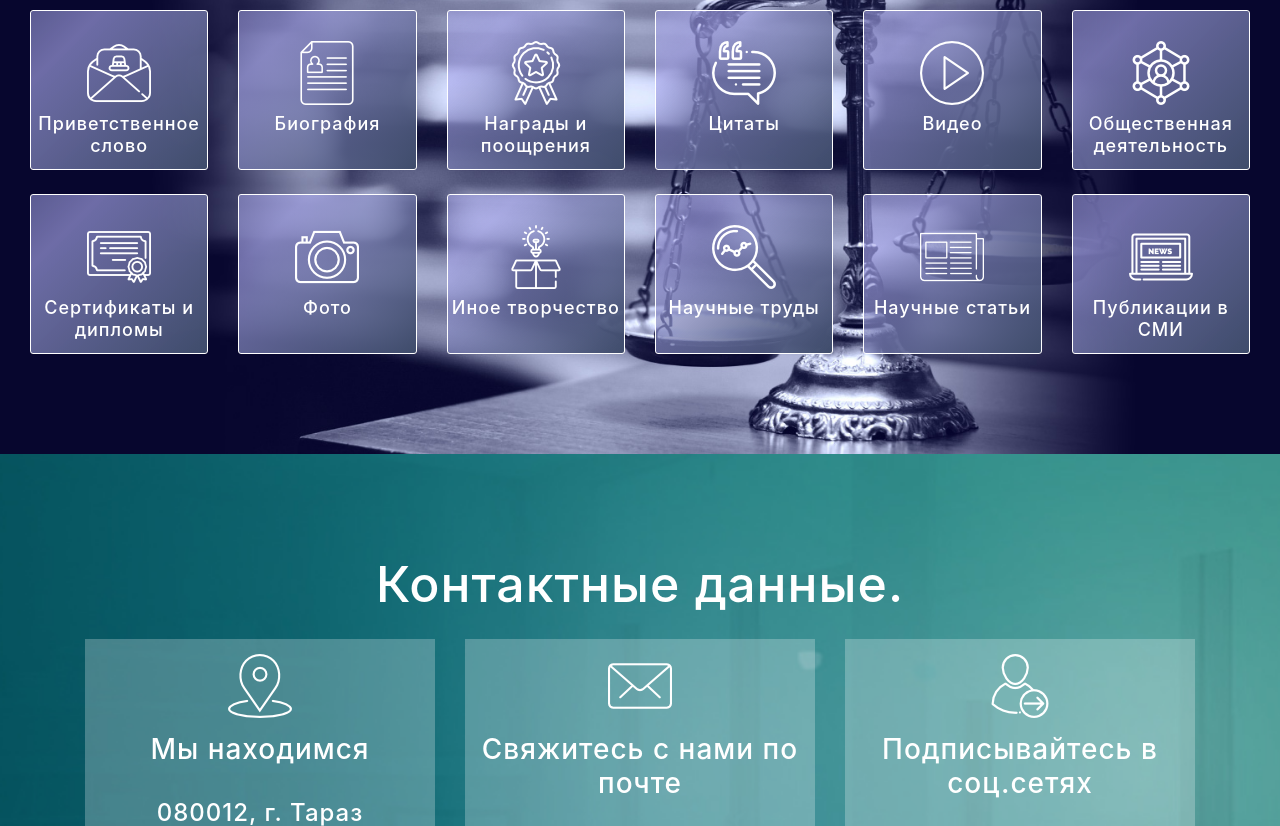
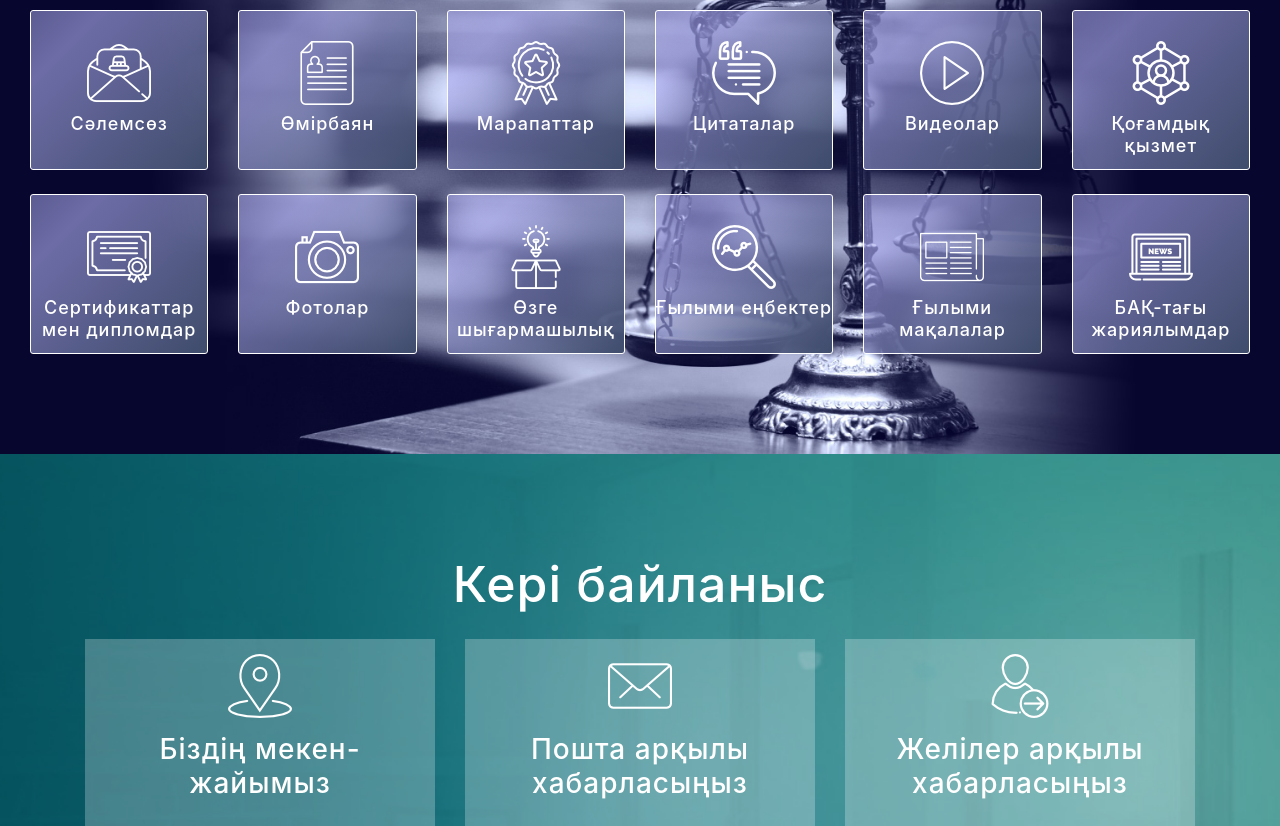
Before and after one commit to Mankunian/kz.maulenov.kz, a website with bundled scripts: page index.html in a window 1280 px wide. Shown: the part 890-1716 px from the top of the page. Built offline with nearby package versions, Linux system fonts and the light colour scheme; a web font is replaced by a local one.

Commit message:
index page kaz version

```diff
--- a/index.html
+++ b/index.html
@@ -49,11 +49,11 @@
 			<div class="collapse navbar-collapse" id="navbarResponsive">
 
 				<ul class="navbar-nav ml-auto">
-					<li style="margin-right: 10px;  padding: 2px; cursor: pointer;"><a ng-model="checkedLang"
-							ng-click="changeLang('ru')">Русский</a>
+					<li style="margin-right: 10px;  padding: 2px; cursor: pointer;"><a target="_blank"
+							href="https://maulenov.kz/">Русский</a>
 					</li>
-					<li style="margin-right: 10px;  padding: 2px; cursor: pointer;"><a ng-model="checkedLang"
-							ng-click="changeLang('kz')">Қазақша</a>
+					<li style="margin-right: 10px;  padding: 2px; cursor: pointer;"><a target="_blank"
+							href="https://kz.maulenov.kz/">Қазақша</a>
 					</li>
 				</ul>
 
@@ -69,9 +69,10 @@
 					<div class="header-content mx-auto">
 						<blockquote>
 
-							<h1 style="font-size: 26px" class="mb-5">{{ "TITLE1" | translate}} <br>
-								{{"TITLE2" | translate}} <br> {{"TITLE3" | translate}} <br> <span>{{"TITLE4" | translate}}</span></h1>
-							<h3>- {{"AUTHOR" | translate}}</h3>
+							<h1 style="font-size: 26px" class="mb-5">Қол жазуды ермек ет, жатпа бекер, <br>
+								Бұл көңілсіз дүниеден көп жыл өтер. <br> Өзі қысқа, өзі асау, тентек өмір, <br>
+								<span>Арттағыға бір белгі қойса нетер?"</span></h1>
+							<h3>- Абай</h3>
 						</blockquote>
 					</div>
 				</div>
@@ -106,7 +107,8 @@
 									<div class="feature-item">
 										<!--<i class="icon-screen-smartphone text-primary"></i>-->
 										<img src="img/rubrics/invitation%20(2).png" alt="">
-										<h3>{{"PRIVET" | translate}}</h3>
+										<!-- <h3>{{"PRIVET" | translate}}</h3> -->
+										<h3>Сәлемсөз</h3>
 									</div>
 								</a>
 							</div>
@@ -114,7 +116,8 @@
 								<a href="bio.html">
 									<div class="feature-item">
 										<img src="img/rubrics/vita.png" alt="">
-										<h3>{{"BIO" | translate}}</h3>
+										<!-- <h3>{{"BIO" | translate}}</h3> -->
+										<h3>Өмірбаян</h3>
 									</div>
 								</a>
 							</div>
@@ -122,7 +125,8 @@
 								<a href="medal.html">
 									<div class="feature-item">
 										<img src="img/rubrics/medal.png" alt="">
-										<h3>{{"MEDAL" | translate}}</h3>
+										<!-- <h3>{{"MEDAL" | translate}}</h3> -->
+										<h3>Марапаттар</h3>
 									</div>
 								</a>
 							</div>
@@ -130,7 +134,8 @@
 								<a href="testimonials.html">
 									<div class="feature-item">
 										<img src="img/rubrics/testimonial.png" alt="">
-										<h3>{{"TESTIMONIALS" | translate}}</h3>
+										<!-- <h3>{{"TESTIMONIALS" | translate}}</h3> -->
+										<h3>Цитаталар</h3>
 									</div>
 								</a>
 							</div>
@@ -138,7 +143,8 @@
 								<a href="video.html">
 									<div class="feature-item">
 										<img src="img/rubrics/play-button.png" alt="">
-										<h3>{{"VIDEO" | translate}}</h3>
+										<!-- <h3>{{"VIDEO" | translate}}</h3> -->
+										<h3>Видеолар</h3>
 									</div>
 								</a>
 							</div>
@@ -146,7 +152,8 @@
 								<a href="network.html">
 									<div class="feature-item">
 										<img src="img/rubrics/network.png" alt="">
-										<h3>{{"NETWORK" | translate}}</h3>
+										<!-- <h3>{{"NETWORK" | translate}}</h3> -->
+										<h3>Қоғамдық қызмет</h3>
 									</div>
 								</a>
 							</div>
@@ -158,7 +165,8 @@
 									<div class="feature-item">
 										<!--<i class="icon-screen-smartphone text-primary"></i>-->
 										<img src="img/rubrics/winner.png" alt="">
-										<h3>{{"CERTIFICATE" | translate}}</h3>
+										<!-- <h3>{{"CERTIFICATE" | translate}}</h3> -->
+										<h3>Сертификаттар мен дипломдар</h3>
 									</div>
 								</a>
 							</div>
@@ -166,7 +174,8 @@
 								<a href="photo.html">
 									<div class="feature-item">
 										<img src="img/rubrics/photo-camera.png" alt="">
-										<h3>{{"PHOTO" | translate}}</h3>
+										<!-- <h3>{{"PHOTO" | translate}}</h3> -->
+										<h3>Фотолар</h3>
 									</div>
 								</a>
 							</div>
@@ -174,7 +183,8 @@
 								<a href="ideas.html">
 									<div class="feature-item">
 										<img src="img/rubrics/ideas.png" alt="">
-										<h3>{{"IDEAS" | translate}}</h3>
+										<!-- <h3>{{"IDEAS" | translate}}</h3> -->
+										<h3>Өзге шығармашылық</h3>
 									</div>
 								</a>
 							</div>
@@ -182,7 +192,8 @@
 								<a href="research.html">
 									<div class="feature-item">
 										<img src="img/rubrics/research.png" alt="">
-										<h3>{{"RESEARCH" | translate}}</h3>
+										<!-- <h3>{{"RESEARCH" | translate}}</h3> -->
+										<h3>Ғылыми еңбектер</h3>
 									</div>
 								</a>
 							</div>
@@ -190,7 +201,7 @@
 								<a href="research.html">
 									<div class="feature-item">
 										<img src="img/rubrics/folded-newspaper.png" alt="">
-										<h3>{{"NEWSPAPER" | translate}}</h3>
+										<h3>Ғылыми мақалалар</h3>
 									</div>
 								</a>
 							</div>
@@ -198,7 +209,7 @@
 								<a href="media.html">
 									<div class="feature-item">
 										<img src="img/rubrics/laptop.png" alt="">
-										<h3>{{"MEDIA" | translate}}</h3>
+										<h3>БАҚ-тағы жариялымдар</h3>
 									</div>
 								</a>
 							</div>
@@ -213,7 +224,7 @@
 
 	<section class="contact bg-primary" id="contact">
 		<div class="container">
-			<h2>{{"CONTACTS" | translate}}</h2>
+			<h2>Кері байланыс</h2>
 			<div class="row">
 				<div class="col-lg-12" style="display: contents">
 					<div class="col-lg-4">
@@ -222,10 +233,10 @@
 								<img src="img/placeholder.png" alt="">
 							</div>
 							<div class="infoFooter">
-								<h3>{{"ADDRESS_TITLE" | translate}}</h3>
+								<h3>Біздің мекен-жайымыз</h3>
 								<br>
-								<h4>080012, {{"ADDRESS_CITY" | translate}}</h4>
-								<h4>{{"ADDRESS" | translate}}</h4>
+								<h4>080012, Тараз қаласы </h4>
+								<h4> Т.Акбозов көшесі,27</h4>
 							</div>
 						</div>
 					</div>
@@ -235,7 +246,7 @@
 								<img src="img/mail.png" alt="">
 							</div>
 							<div class="infoFooter">
-								<h3>{{"MAIL" | translate}}</h3>
+								<h3>Пошта арқылы хабарласыңыз</h3>
 								<br>
 								<h4><a style="color: #fff" href="mailto:duman80@bk.ru?Subject=Hello%20again" target="_top">duman80@bk.ru
 									</a>
@@ -249,7 +260,7 @@
 								<img src="img/user.png" alt="">
 							</div>
 							<div class="infoFooter">
-								<h3>{{"SOCIAL" | translate}}</h3>
+								<h3>Желілер арқылы хабарласыңыз</h3>
 								<br>
 								<a target="_blank" href="https://www.facebook.com/duman.maulenov.1"><img src="img/facebook.png"
 										alt="facebook" style="width: 40px"></a>
```
